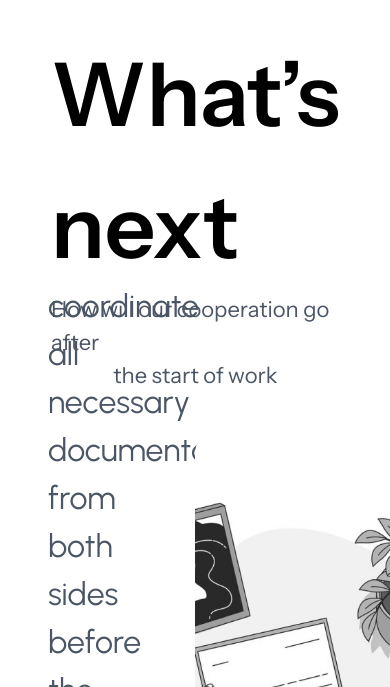
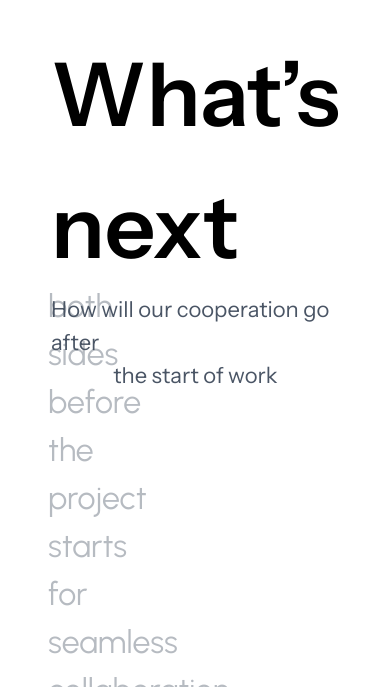
Before and after one commit to Karan071/alpheric-ui, a React (Vite) app in the folder Frontend/: page / in a window 390 px wide. Shown: the part 11313-12000 px from the top of the page. Built offline with nearby package versions, Linux system fonts and the light colour scheme.

Commit message:
brief-section

```diff
--- a/Frontend/src/Components/BriefCard.jsx
+++ b/Frontend/src/Components/BriefCard.jsx
@@ -1,63 +1,104 @@
-// import { motion, useTransform } from 'framer-motion';
+// import { motion, useTransform, useSpring } from "framer-motion";
 
-// const BriefCard = ({ title, description, imageUrl, listItems, scrollYProgress, index }) => {
+// const BriefCard = ({
+//     title,
+//     description,
+//     imageUrl,
+//     listItems,
+//     scrollYProgress,
+//     index,
+//     totalCards = 3,
+// }) => {
+//     const smoothScroll = useSpring(scrollYProgress, {
+//         stiffness: 80,
+//         damping: 20,
+//         restDelta: 0.001,
+//     });
+
+//     const chunk = 1 / totalCards;
+//     const start = index * chunk;
+//     const end = (index + 1) * chunk;
+
+//     // Calculate fade proportions
+//     const imageFadePortion = 0.2 * chunk;
+//     const textFadePortion = 0.4 * chunk;
+
+//     // Text Y transformation with improved values
+//     const textY = useTransform(
+//         smoothScroll,
+//         [start, start + textFadePortion, end - textFadePortion, end],
+//         [300, 0, 0, -300]
+//     );
+
+//     // Title specific animation
+//     const titleY = useTransform(
+//         smoothScroll,
+//         [start, start + 0.5 * textFadePortion, end - 0.5 * textFadePortion, end],
+//         [200, 0, 0, -200]
+//     );
+
+//     // Description specific animation
+//     const descriptionY = useTransform(
+//         smoothScroll,
+//         [start, start + 0.7 * textFadePortion, end - 0.3 * textFadePortion, end],
+//         [250, 0, 0, -250]
+//     );
+
+//     // List items specific animation
+//     const listY = useTransform(
+//         smoothScroll,
+//         [start, start + textFadePortion, end - textFadePortion, end],
+//         [300, 0, 0, -300]
+//     );
+
+//     // More sophisticated opacity with 6 keyframes like SolutionCard
+//     const contentOpacity = useTransform(
+//         smoothScroll,
+//         [
+//             start - 0.05,         // Just before start
+//             start,                // At start
+//             start + imageFadePortion,
+//             end - imageFadePortion,
+//             end,                  // At end
+//             end + 0.05            // Just after end
+//         ],
+//         [0, 0.4, 1, 1, 0.4, 0]    // Fades to 0 when completely out of view
+//     );
+
+//     // Image opacity with similar values
 //     const imageOpacity = useTransform(
-//         scrollYProgress,
-//         [
-//             index * 0.4,
-//             index * 0.4 + 0.15,
-//             (index + 1) * 0.4 - 0.15,
-//             (index + 1) * 0.4
-//         ],
+//         smoothScroll,
+//         [start, start + imageFadePortion, end - imageFadePortion, end],
 //         [0, 1, 1, 0]
 //     );
 
-//     const titleY = useTransform(
-//         scrollYProgress,
-//         [index * 0.4, (index + 1) * 0.4],
-//         [120, -40]
-//     );
-
-//     const descriptionY = useTransform(
-//         scrollYProgress,
-//         [index * 0.4 + 0.15, (index + 1) * 0.4],
-//         [120, -30]
-//     );
-
-//     const listY = useTransform(
-//         scrollYProgress,
-//         [index * 0.4 + 0.2, (index + 1) * 0.4],
-//         [120, 0]
-//     );
-
-//     const contentOpacity = useTransform(
-//         scrollYProgress,
-//         [
-//             index * 0.4,
-//             index * 0.4 + 0.15,
-//             (index + 1) * 0.4 - 0.15,
-//             (index + 1) * 0.4
-//         ],
-//         [0, 1, 1, 0]
-//     );
+//     const baseTransition = {
+//         duration: 2.5,
+//         ease: "easeInOut",
+//         delay: 0.2,
+//     };
 
 //     return (
 //         <div className="absolute inset-0 flex items-center">
+//             {/* --- Left Text Section --- */}
 //             <div className="w-1/2 px-12 relative overflow-visible">
 //                 <motion.div
 //                     style={{ opacity: contentOpacity }}
+//                     transition={baseTransition}
 //                     className="relative"
 //                 >
 //                     <motion.h1
 //                         style={{ y: titleY }}
-//                         className="text-[96px] font-[600] font-instrument-sans mb-6 relative"
+//                         transition={baseTransition}
+//                         className="text-[96px] font-[600] font-instrument-sans mb-6"
 //                     >
 //                         {title}
 //                     </motion.h1>
 
 //                     <motion.p
 //                         style={{ y: descriptionY }}
-//                         className="text-gray-600 text-[32px] max-w-xl font-urbanist mb-8 relative"
+//                         transition={baseTransition}
+//                         className="text-gray-600 text-[32px] max-w-xl font-urbanist mb-8"
 //                     >
 //                         {description}
 //                     </motion.p>
@@ -65,57 +106,31 @@
 //                     {listItems && listItems.length > 0 && (
 //                         <motion.ul
 //                             style={{ y: listY }}
-//                             className="space-y-4 text-[32px] text-gray-600 font-urbanist relative"
+//                             transition={baseTransition}
+//                             className="space-y-4 text-[32px] text-gray-600 font-urbanist"
 //                         >
 //                             {listItems.map((item, itemIndex) => (
-//                                 <motion.li
-//                                     key={itemIndex}
-//                                     initial={{ opacity: 0, x: -40 }}
-//                                     animate={{ opacity: 1, x: 0 }}
-//                                     transition={{
-//                                         delay: itemIndex * 0.25,
-//                                         duration: 1.2,
-//                                         ease: "easeInOut"
-//                                     }}
-//                                     className="flex items-center"
-//                                 >
-//                                     <motion.span
-//                                         className="mr-2 text-2xl"
-//                                         animate={{ scale: [1, 1.2, 1] }}
-//                                         transition={{
-//                                             duration: 1.2,
-//                                             delay: itemIndex * 0.25
-//                                         }}
-//                                     >
-//                                         •
-//                                     </motion.span>
+//                                 <li key={itemIndex} className="flex items-center">
+//                                     <span className="mr-2 text-2xl">•</span>
 //                                     {item}
-//                                 </motion.li>
+//                                 </li>
 //                             ))}
 //                         </motion.ul>
 //                     )}
 //                 </motion.div>
 //             </div>
 
+//             {/* --- Right Image Section --- */}
 //             <div className="w-1/2 flex justify-center">
 //                 <motion.div
 //                     style={{ opacity: imageOpacity }}
-//                     className="relative w-full max-w-[594px]"
+//                     transition={baseTransition}
+//                     className="relative w-full max-w-[520px]"
 //                 >
-//                     <motion.img
+//                     <img
 //                         src={imageUrl}
-//                         alt={title ? `${title} illustration` : 'Card illustration'}
-//                         className="w-full h-[600px] object-cover rounded-[36px]"
-//                         initial={{ scale: 0.9 }}
-//                         animate={{ scale: 1 }}
-//                         transition={{ duration: 1.4 }}
-//                     />
-
-//                     <motion.div
-//                         className="absolute inset-0 rounded-[36px]"
-//                         initial={{ scale: 0.85, opacity: 0 }}
-//                         animate={{ scale: 1, opacity: 1 }}
-//                         transition={{ duration: 1.4, delay: 0.5 }}
+//                         alt={title ? `${title} illustration` : "Card illustration"}
+//                         className="w-full h-[550px] object-cover rounded-[36px]"
 //                     />
 //                 </motion.div>
 //             </div>
@@ -124,7 +139,6 @@
 // };
 
 // export default BriefCard;
-
 import { motion, useTransform, useSpring } from "framer-motion";
 
 const BriefCard = ({
@@ -134,42 +148,67 @@ const BriefCard = ({
     listItems,
     scrollYProgress,
     index,
+    totalCards = 3,
 }) => {
-
     const smoothScroll = useSpring(scrollYProgress, {
         stiffness: 80,
         damping: 20,
         restDelta: 0.001,
     });
 
-    // 2) Use the springed value instead of raw scrollYProgress
-    const textY = useTransform(
+    const chunk = 1 / totalCards;
+    const start = index * chunk;
+    const end = (index + 1) * chunk;
+
+
+    const imageFadePortion = 0.2 * chunk;
+    const textFadePortion = 0.4 * chunk;
+
+
+
+
+    const titleY = useTransform(
         smoothScroll,
-        [index * 0.4, (index + 1) * 0.4],
-        [120, -40]
+        [start, start + 0.5 * textFadePortion, end - 0.5 * textFadePortion, end],
+        [200, 0, 0, -200]
+    );
+
+    const descriptionY = useTransform(
+        smoothScroll,
+        [start, start + 0.5 * textFadePortion, end - 0.5 * textFadePortion, end],
+        [200, 0, 0, -200]
+    );
+
+    const listY = useTransform(
+        smoothScroll,
+        [start, start + 0.5 * textFadePortion, end - 0.5 * textFadePortion, end],
+        [200, 0, 0, -200]
     );
 
     const contentOpacity = useTransform(
         smoothScroll,
-        [index * 0.4, index * 0.4 + 0.1, (index + 1) * 0.4 - 0.1, (index + 1) * 0.4],
+        [
+            start - 0.05,
+            start,
+            start + imageFadePortion,
+            end - imageFadePortion,
+            end,
+            end + 0.05
+        ],
+        [0, 0.4, 1, 1, 0.4, 0]
+    );
+
+    // Image opacity with similar values
+    const imageOpacity = useTransform(
+        smoothScroll,
+        [start, start + imageFadePortion, end - imageFadePortion, end],
         [0, 1, 1, 0]
     );
 
-    const imageOpacity = useTransform(
-        smoothScroll,
-        [
-            index * 0.4,
-            index * 0.4 + 0.15,
-            (index + 1) * 0.4 - 0.15,
-            (index + 1) * 0.4,
-        ],
-        [0, 1, 1, 0]
-    );
-
-
     const baseTransition = {
-        duration: 2.5,
+        duration: 1,
         ease: "easeInOut",
+        delay: 0.2,
     };
 
     return (
@@ -177,26 +216,39 @@ const BriefCard = ({
             {/* --- Left Text Section --- */}
             <div className="w-1/2 px-12 relative overflow-visible">
                 <motion.div
-                    style={{ opacity: contentOpacity, y: textY }}
+                    style={{ opacity: contentOpacity }}
                     transition={baseTransition}
                     className="relative"
                 >
-                    <h1 className="text-[96px] font-[600] font-instrument-sans mb-6">
+                    <motion.h1
+                        style={{ y: titleY }}
+                        transition={baseTransition}
+                        className="text-[96px] font-[600] font-instrument-sans mb-6"
+                    >
                         {title}
-                    </h1>
-                    <p className="text-gray-600 text-[32px] max-w-xl font-urbanist mb-8">
+                    </motion.h1>
+
+                    <motion.p
+                        style={{ y: descriptionY }}
+                        transition={baseTransition}
+                        className="text-gray-600 text-[32px] max-w-xl font-urbanist mb-8"
+                    >
                         {description}
-                    </p>
+                    </motion.p>
 
                     {listItems && listItems.length > 0 && (
-                        <ul className="space-y-4 text-[32px] text-gray-600 font-urbanist">
+                        <motion.ul
+                            style={{ y: listY }}
+                            transition={baseTransition}
+                            className="space-y-4 text-[32px] text-gray-600 font-urbanist"
+                        >
                             {listItems.map((item, itemIndex) => (
                                 <li key={itemIndex} className="flex items-center">
                                     <span className="mr-2 text-2xl">•</span>
                                     {item}
                                 </li>
                             ))}
-                        </ul>
+                        </motion.ul>
                     )}
                 </motion.div>
             </div>
```
Also changed, not shown: Frontend/src/Pages/Brief/BriefPage.jsx (+0 -65 lines), Frontend/src/Pages/HomePage.jsx (+5 -9 lines).
